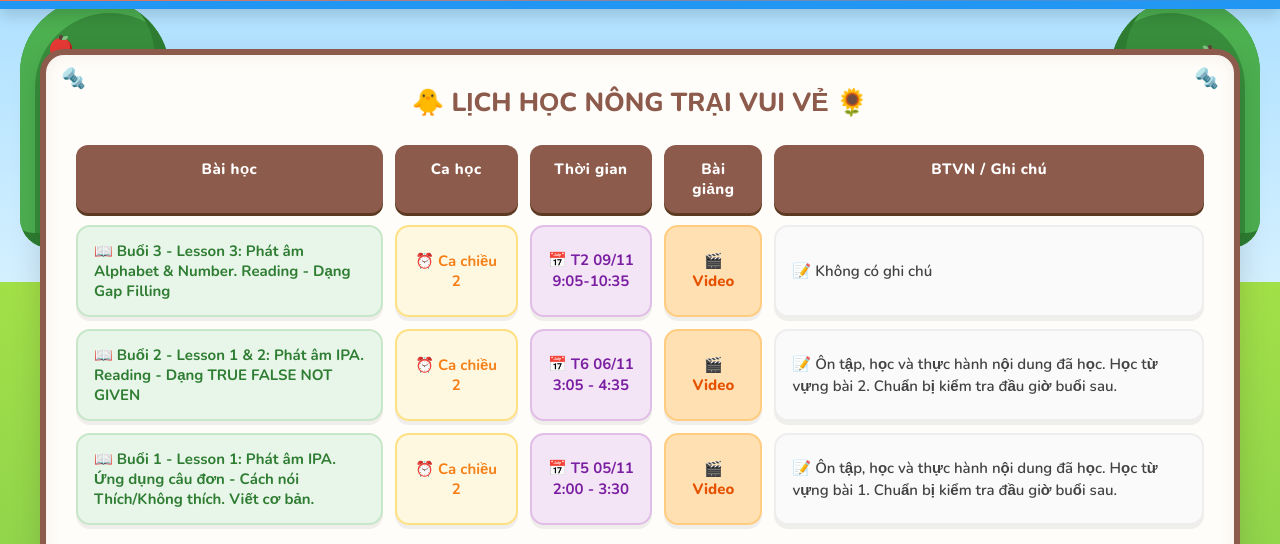
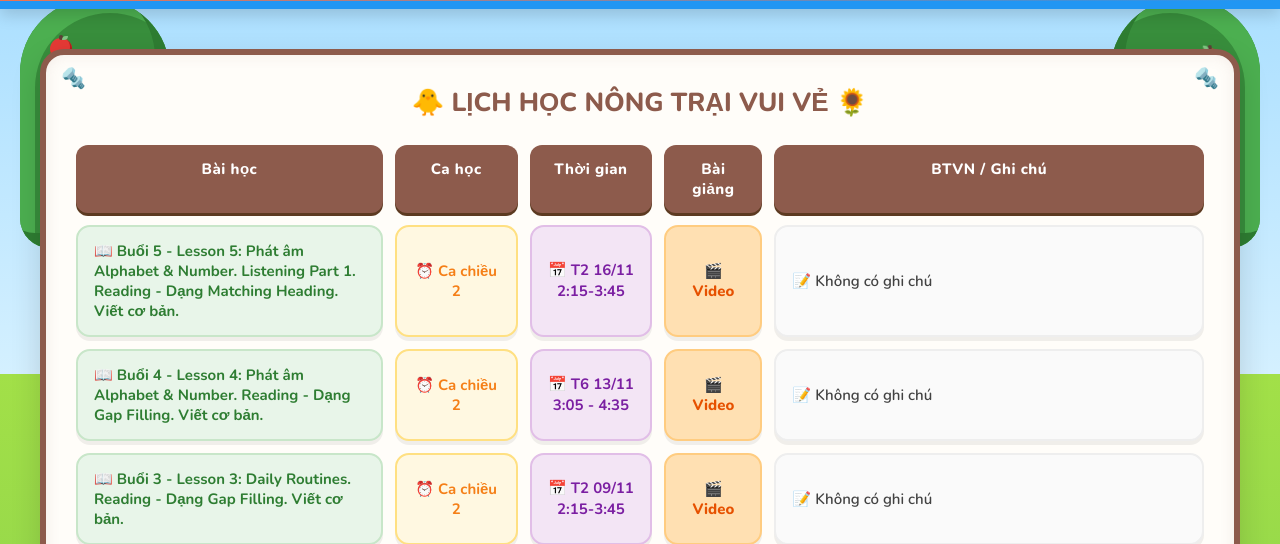
Before and after one commit to ketng91/ielts.lopanhthayket.khoahoccaptoc, a plain HTML site: page index.html in a window 1280 px wide. Shown: the part 102-646 px from the top of the page. Drawn offline with nearby package versions, Linux system fonts and the light colour scheme.

Commit message:
Add files via upload

```diff
--- a/index.html
+++ b/index.html
@@ -482,10 +482,28 @@ const lessons = [
     },
 
     {
-        lesson: "Buổi 3 - Lesson 3: Phát âm Alphabet & Number. Reading - Dạng Gap Filling",
+        lesson: "Buổi 3 - Lesson 3: Daily Routines. Reading - Dạng Gap Filling. Viết cơ bản.",
         lessonLink: "#",
         session: "Ca chiều 2",
-        time: "T2 09/11<br>9:05-10:35",
+        time: "T2 09/11<br>2:15-3:45",
+        video: "https://youtu.be/7TmfEpCMrKA",
+        homework: "#",
+        note: ""
+    },
+  {
+        lesson: "Buổi 4 - Lesson 4: Phát âm Alphabet & Number. Reading - Dạng Gap Filling. Viết cơ bản.",
+        lessonLink: "#",
+        session: "Ca chiều 2",
+        time: "T6 13/11<br>3:05 - 4:35",
+        video: "https://youtu.be/JbMM-31hLVg",
+        homework: "#",
+        note: ""
+    },
+  {
+        lesson: "Buổi 5 - Lesson 5: Phát âm Alphabet & Number. Listening Part 1. Reading - Dạng Matching Heading. Viết cơ bản.",
+        lessonLink: "#",
+        session: "Ca chiều 2",
+        time: "T2 16/11<br>2:15-3:45",
         video: "",
         homework: "#",
         note: ""
```
